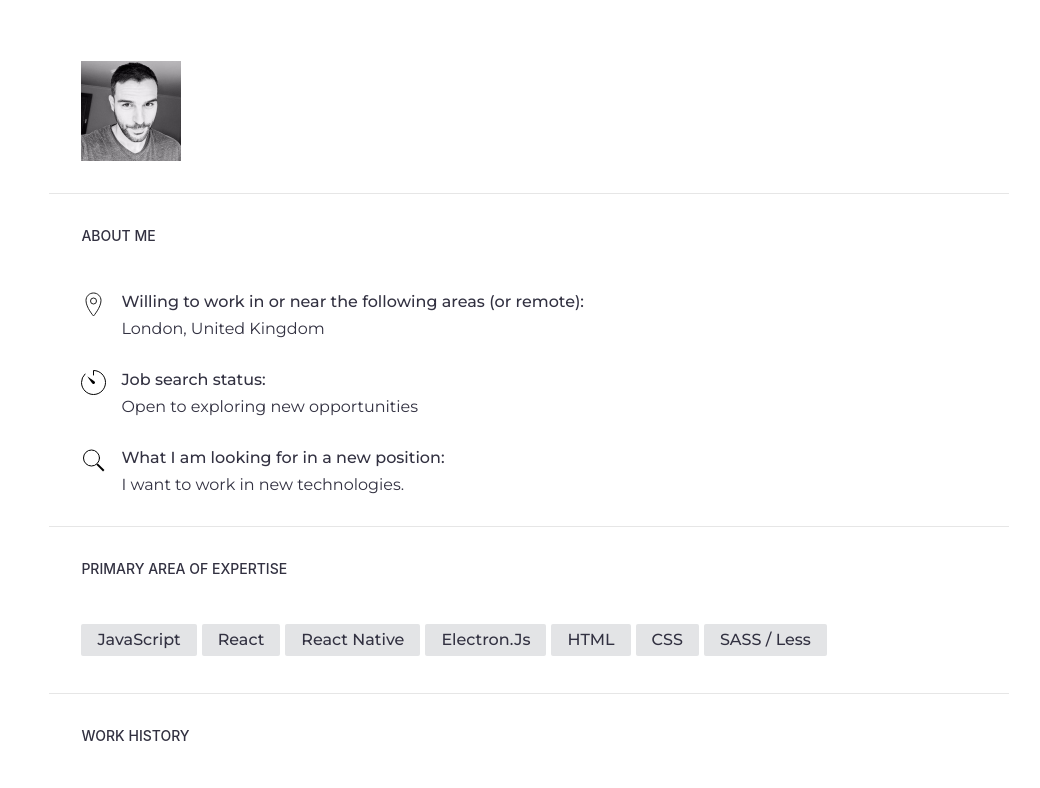
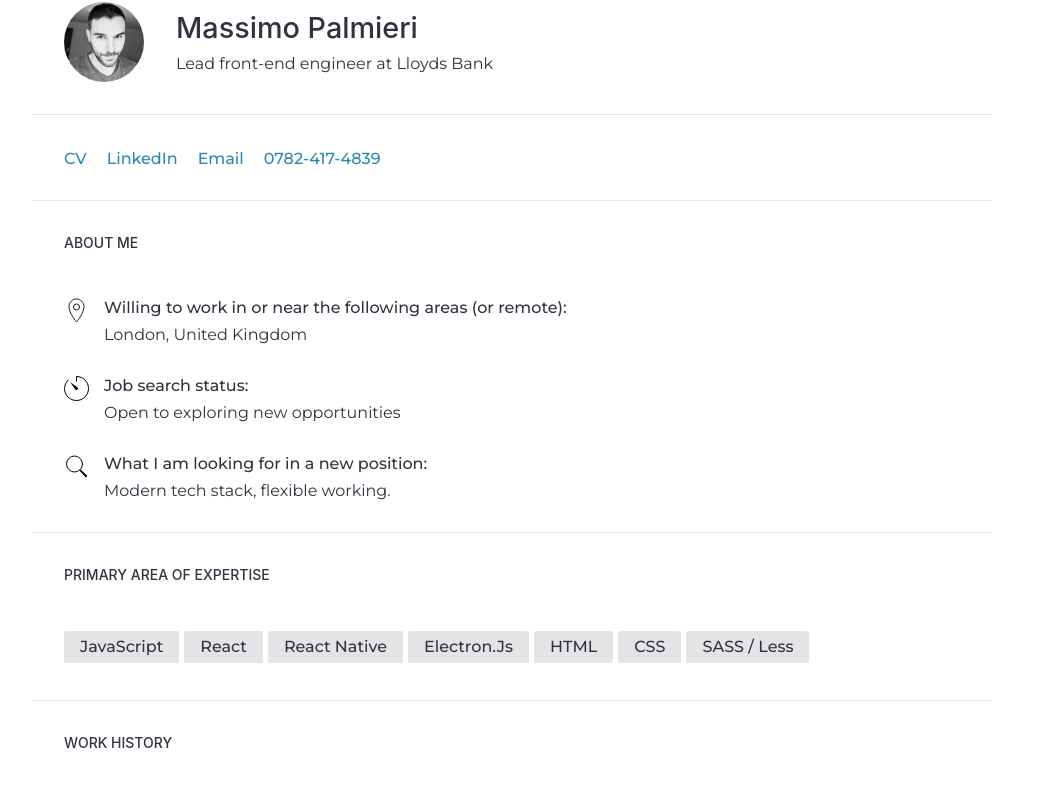
Before and after one commit to massimopalmieri/massimopalmieri.github.io, a Gatsby site: page / in a window 1280 px wide. Shown: the part 80-868 px from the top of the page, without its empty margins (128-1168 px from the left). Built offline with nearby package versions, Linux system fonts and the light colour scheme; Gatsby itself is replaced by a stand-in of ours.

Commit message:
add intro component

```diff
--- /dev/null
+++ b/src/components/Intro/index.js
@@ -0,0 +1,21 @@
+import React from 'react'
+import { Block } from '../style'
+import image from '../../images/profile.jpeg'
+import { FlexWrapper, Name, Image } from './style'
+
+export default () => {
+  return (
+    <Block>
+      <FlexWrapper>
+        <div style={{ marginRight: '2rem', width: '80px', height: '80px' }}>
+          <Image src={image} alt="" />
+        </div>
+
+        <div>
+          <Name>Massimo Palmieri</Name>
+          <div>Lead front-end engineer at Lloyds Bank</div>
+        </div>
+      </FlexWrapper>
+    </Block>
+  )
+}
--- /dev/null
+++ b/src/components/Intro/style.js
@@ -0,0 +1,15 @@
+import styled from 'styled-components'
+
+export const FlexWrapper = styled.div`
+  display: flex;
+`
+
+export const Name = styled.h2`
+  font-size: 1.8rem;
+  font-weight: 500;
+  margin: 10px 0;
+`
+
+export const Image = styled.img`
+  border-radius: 100%;
+`
--- a/src/components/image.js
+++ b/src/components/image.js
@@ -19,7 +19,7 @@ const Image = () => (
       query {
         placeholderImage: file(relativePath: { eq: "profile.jpeg" }) {
           childImageSharp {
-            fluid(maxWidth: 300) {
+            fluid(maxWidth: 100) {
               ...GatsbyImageSharpFluid
             }
           }
--- a/src/components/layout.js
+++ b/src/components/layout.js
@@ -3,7 +3,6 @@ import PropTypes from 'prop-types'
 import Helmet from 'react-helmet'
 import { StaticQuery, graphql } from 'gatsby'
 
-import Header from './header'
 import './layout.css'
 
 const Layout = ({ children }) => (
@@ -18,29 +17,21 @@ const Layout = ({ children }) => (
       }
     `}
     render={data => (
-      <div className="hello">
+      <>
         <Helmet
           title={data.site.siteMetadata.title}
           meta={[
-            { name: 'description', content: 'Sample' },
-            { name: 'keywords', content: 'sample, something' },
+            { name: 'description', content: 'Massimo Palmieri - Front-end developer' },
+            { name: 'keywords', content: 'front-end, development, engineer, london, react, javascript' },
           ]}
         >
           <html lang="en" />
           <link href="https://fonts.googleapis.com/css?family=Montserrat:300,400,500" rel="stylesheet" />
         </Helmet>
-        <Header siteTitle={data.site.siteMetadata.title} />
-        <div
-          style={{
-            margin: '0 auto',
-            maxWidth: 960,
-            padding: '0px 1.0875rem 1.45rem',
-            paddingTop: 0,
-          }}
-        >
+        <div>
           {children}
         </div>
-      </div>
+      </>
     )}
   />
 )
--- a/src/components/style.js
+++ b/src/components/style.js
@@ -1,7 +1,7 @@
 import styled from 'styled-components'
 
 export const Wrapper = styled.div`
-  margin: auto;
+  margin: 50px auto 0;
   width: 960px;
 `
 
--- a/src/pages/index.js
+++ b/src/pages/index.js
@@ -1,22 +1,33 @@
 import React from 'react'
 import { setConfig } from 'react-hot-loader'
+import styled from 'styled-components'
 import Layout from '../components/layout'
-import Image from '../components/image'
+import Intro from '../components/Intro'
 import Jobs from '../components/Jobs'
 import { Wrapper, Block, BlockTitle, AboutMe, AboutMeInfo, AboutMeTitle, Skill } from '../components/style'
 import { Search, Status, Location } from '../components/Icons'
 import data from '../data/jobs'
 
+setConfig({ pureSFC: true })
 
-setConfig({ pureSFC: true })
+const ContactLink = styled.a`
+  font-weight: 500;
+  display: inline-block;
+  margin-right: 20px;
+  color: #2B87B1;
+  text-decoration: none;
+`
 
 const IndexPage = () => (
   <Layout>
     <Wrapper>
+      <Intro />
+
       <Block>
-        <div style={{ maxWidth: '100px' }}>
-          <Image />
-        </div>
+        <ContactLink href="#">CV</ContactLink>
+        <ContactLink href="https://www.linkedin.com/in/massimopalmieri">LinkedIn</ContactLink>
+        <ContactLink href="mailto:massimo.palmieri+portfolio@gmail.com">Email</ContactLink>
+        <ContactLink href="tel:00447824174839">0782-417-4839</ContactLink>
       </Block>
 
       <Block>
@@ -42,7 +53,7 @@ const IndexPage = () => (
           <Search />
           <AboutMeInfo>
             <AboutMeTitle>What I am looking for in a new position:</AboutMeTitle>
-            I want to work in new technologies.
+            Modern tech stack, flexible working.
           </AboutMeInfo>
         </AboutMe>
       </Block>
```
